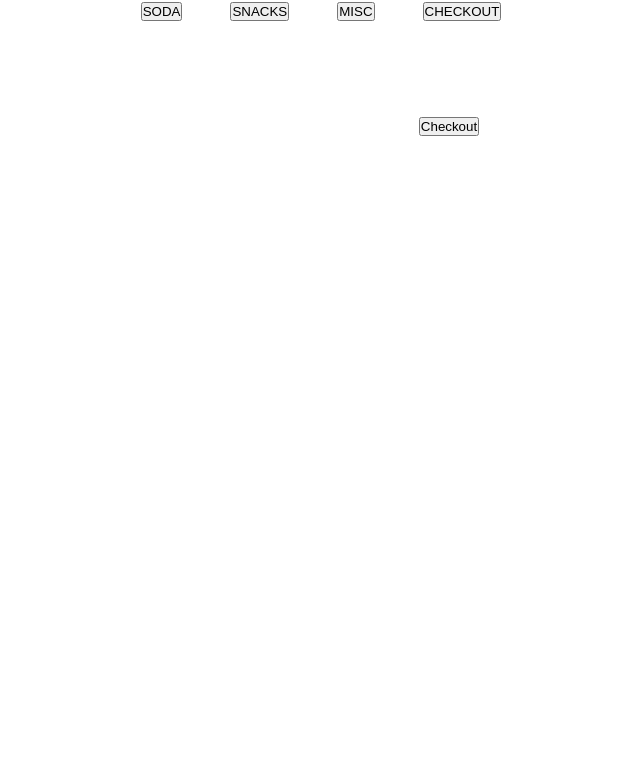
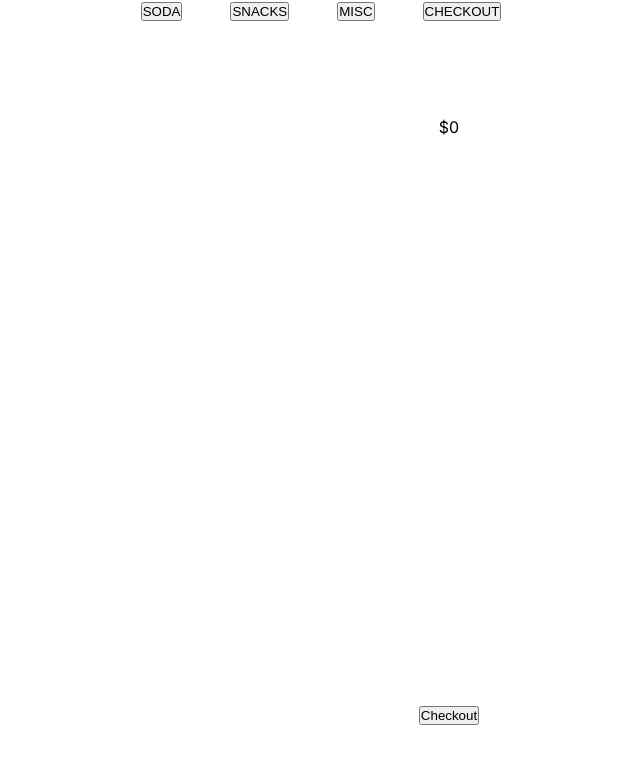
Before and after one commit to JamesonRGrieve-Instruction/EXSM-3939-LEC-2024-WI2-Demo, a Next.js app: page / in a window 1280 px wide. Both pictures are taken after a click on the button "CHECKOUT". Shown: the top 764 px of the page, without its empty margins (191-831 px from the left). Built offline with nearby package versions, Linux system fonts and the light colour scheme.

Commit message:
Checkout total;

```diff
--- a/src/app/CheckoutRow.jsx
+++ b/src/app/CheckoutRow.jsx
@@ -4,7 +4,7 @@ export default function ProductCard({ product }) {
   return (
     <div>
       <h2>{product.name}</h2>
-      <p>{`${product.quantity} at ${product.price} = ${product.quantity * product.price}`}</p>
+      <p>{`${product.quantity} at $${product.price} = $${product.quantity * product.price}`}</p>
       <CartQuantity category={product.category} product={product.name} />
     </div>
   );
--- a/src/app/CheckoutTab.jsx
+++ b/src/app/CheckoutTab.jsx
@@ -8,6 +8,7 @@ export default function CheckoutTab() {
       {cart.data.map((product) => (
         <CheckoutRow key={product.name} product={product} />
       ))}
+      <p>${Math.round(cart.data.map((item) => item.quantity * item.price).reduce((a, b) => a + b, 0) * 100) / 100}</p>
       <button
         onClick={() => {
           cart.mutate([]);
```
